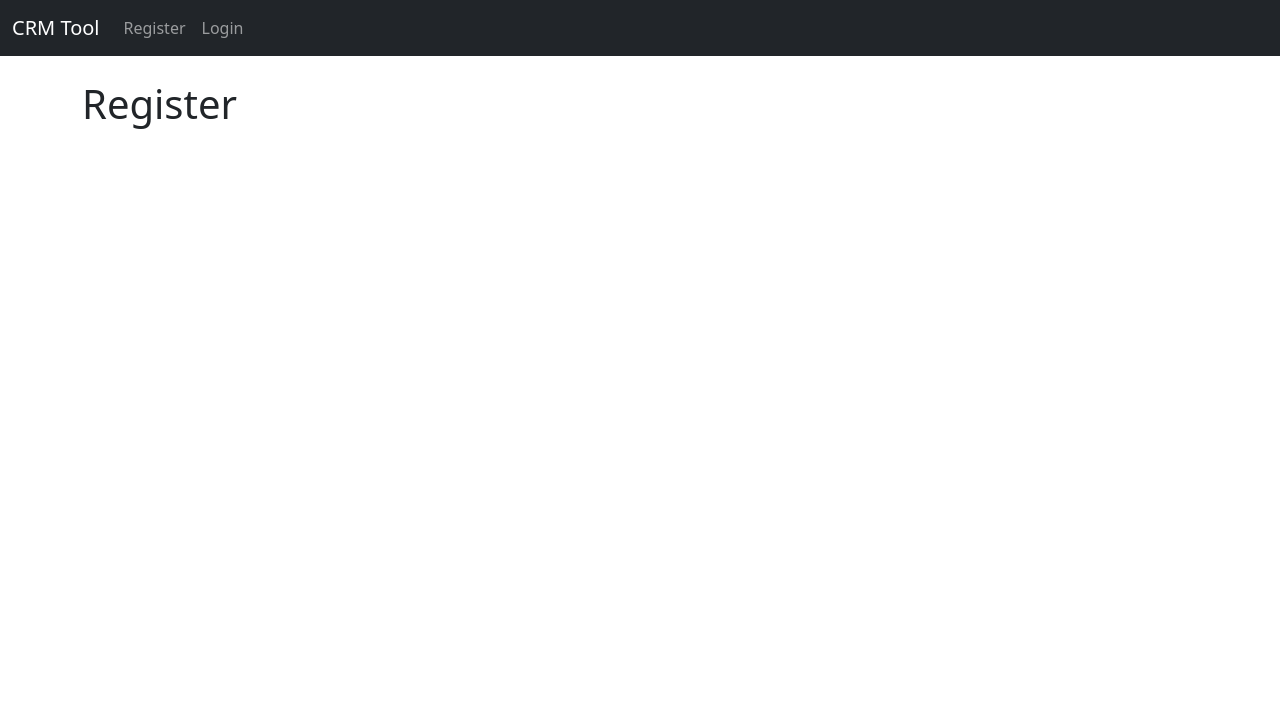
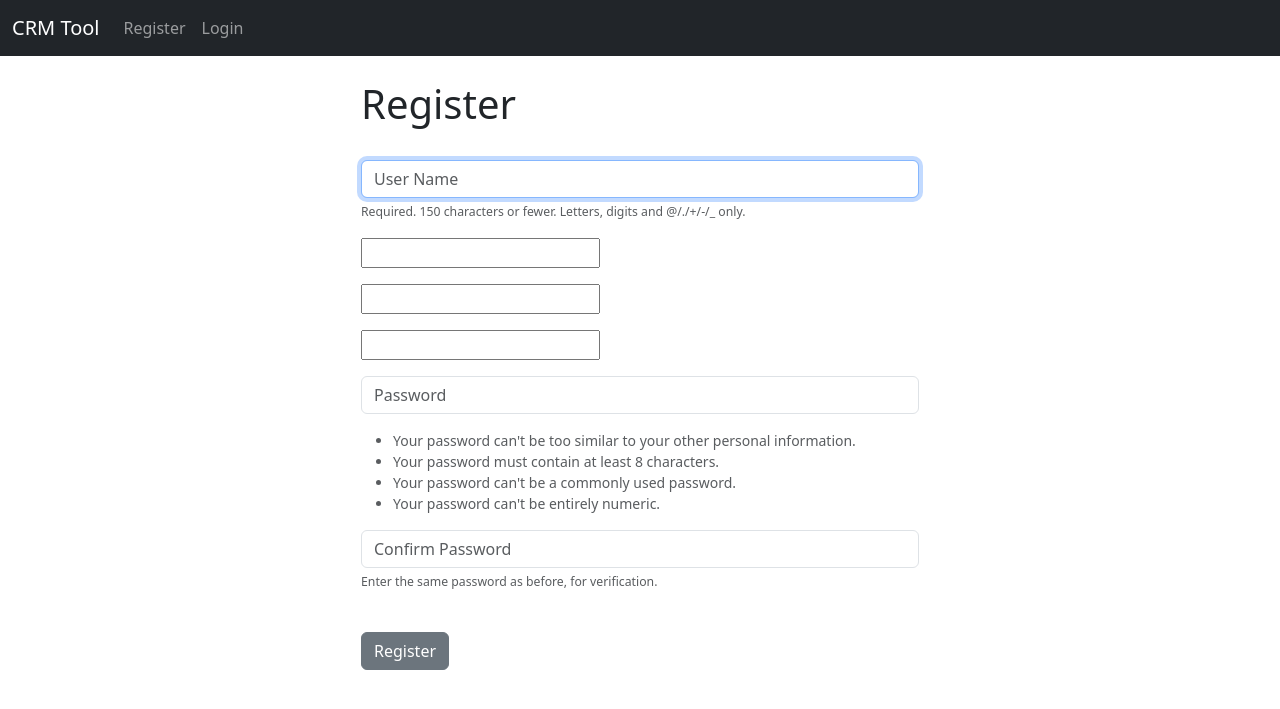
Before and after one commit to yashmina01/CRM, a Django app: page /register/ in a window 1280 px wide. Shown: the top 709 px of the page. Run offline with Django 4.2, Linux system fonts and the light colour scheme.

Commit message:
Registration Form Added

```diff
--- a/website/forms.py
+++ b/website/forms.py
@@ -1 +1,32 @@
+from typing import Any
 from django.contrib.auth.forms import UserCreationForm
+from django.contrib.auth.models import User
+from django import forms
+
+class SignUpForm(UserCreationForm):
+    email = forms.EmailField(label="", widget=forms.TextInput(attrs={'class':'form_control', 'placeholders' :'Email Address'}))
+    first_name = forms.CharField(label="", max_length=100, widget=forms.TextInput(attrs={'class':'form_control', 'placeholders' :'First Name'}))
+    last_name = forms.CharField(label="", max_length=100, widget=forms.TextInput(attrs={'class':'form_control', 'placeholders' :'Last Name'}))
+
+
+    class Meta:
+        model = User
+        fields = ('username', 'first_name', 'last_name', 'email', 'password1', 'password2')
+
+    def __init__(self, *args, **kwargs):
+        super(SignUpForm, self).__init__(*args, **kwargs)
+
+        self.fields['username'].widget.attrs['class'] = 'form-control'
+        self.fields['username'].widget.attrs['placeholder'] = 'User Name'
+        self.fields['username'].label = ''
+        self.fields['username'].help_text = '<span class="form-text text-muted"><small>Required. 150 characters or fewer. Letters, digits and @/./+/-/_ only.</small></span>'
+
+        self.fields['password1'].widget.attrs['class'] = 'form-control'
+        self.fields['password1'].widget.attrs['placeholder'] = 'Password'
+        self.fields['password1'].label = ''
+        self.fields['password1'].help_text = '<ul class="form-text text-muted small"><li>Your password can\'t be too similar to your other personal information.</li><li>Your password must contain at least 8 characters.</li><li>Your password can\'t be a commonly used password.</li><li>Your password can\'t be entirely numeric.</li></ul>'
+
+        self.fields['password2'].widget.attrs['class'] = 'form-control'
+        self.fields['password2'].widget.attrs['placeholder'] = 'Confirm Password'
+        self.fields['password2'].label = ''
+        self.fields['password2'].help_text = '<span class="form-text text-muted"><small>Enter the same password as before, for verification.</small></span>'
--- a/website/templates/home.html
+++ b/website/templates/home.html
@@ -9,7 +9,6 @@
 <br>
 <form method="post" action="{% url "home" %}">
     {% csrf_token %}
-    <form>
         <div class="mb-3">
           <input type="text" class="form-control" name="username", placeholder="Username" required>
         </div><br>
@@ -18,7 +17,6 @@
         </div>
         <br>
         <button type="submit" class="btn btn-secondary">Login</button>
-      </form>
 </form>
 </div>
 {% endif %}
--- a/website/templates/register.html
+++ b/website/templates/register.html
@@ -1,6 +1,26 @@
 {% extends "base.html" %}
 {% block content %}
 
-<h1>Register</h1>
-
+    <div class="col-md-6 offset-md-3">
+        <h1>Register</h1>
+        <br/>
+        <form method="post" action="">
+            {% csrf_token %}
+            {% if form.errors %}
+                <div class="alert alert-warning alert-dismissible fade show" role="alert">
+                    Your Form Has Errors
+                    {% for field in form %}
+                        {% if field.errors %}{{ field.errors }}{% endif %}
+                    {% endfor %}
+                    <button type="button"
+                            class="btn-close"
+                            data-bs-dismiss="alert"
+                            aria-label="Close"></button>
+                </div>
+            {% endif %}
+            {{ form.as_p }}
+            <br />
+            <button type="submit" class="btn btn-secondary">Register</button>
+        </form>
+    </div>
 {% endblock content %}
--- a/website/views.py
+++ b/website/views.py
@@ -1,6 +1,7 @@
 from django.shortcuts import render, redirect
 from django.contrib.auth import authenticate, login, logout
 from django.contrib import messages
+from .forms import SignUpForm
 # Create your views here.
 
 
@@ -29,4 +30,19 @@ def logout_user(request):
     return redirect("home")
 
 def register_user(request):
-    return render(request, 'register.html', {})
+    if request.method == "POST":
+        form = SignUpForm(request.POST)
+        if form.is_valid():
+            form.save()
+            # authenticate and login
+            username = form.cleaned_data('username')
+            password = form.cleaned_data('password1')
+            user = authenticate(username=username, password=password)
+            login(request, user)
+            messages.success(request, "You have been successfully registered! Welcome!")
+            return redirect('home')
+
+    else:
+        form = SignUpForm()
+        return render(request, 'register.html', {'form': form})
+    return render(request, 'register.html', {'form': form})
```
